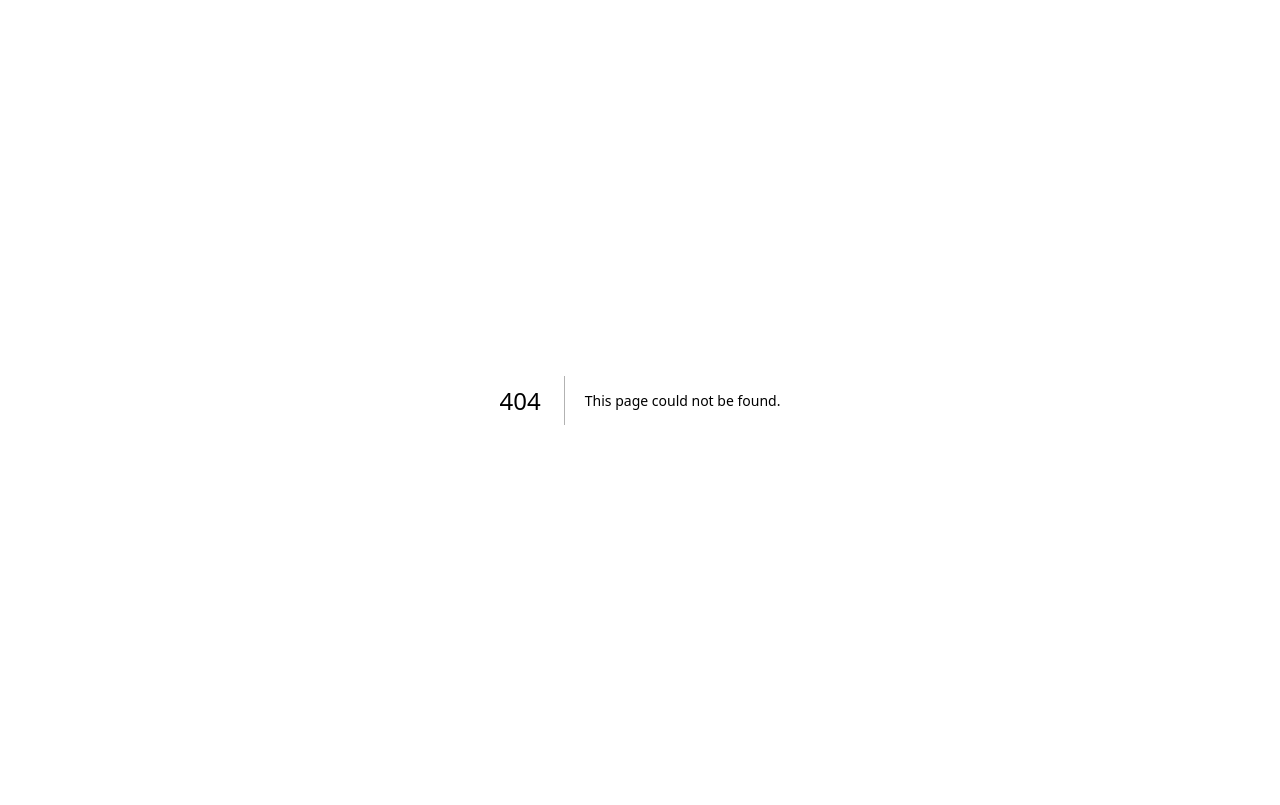
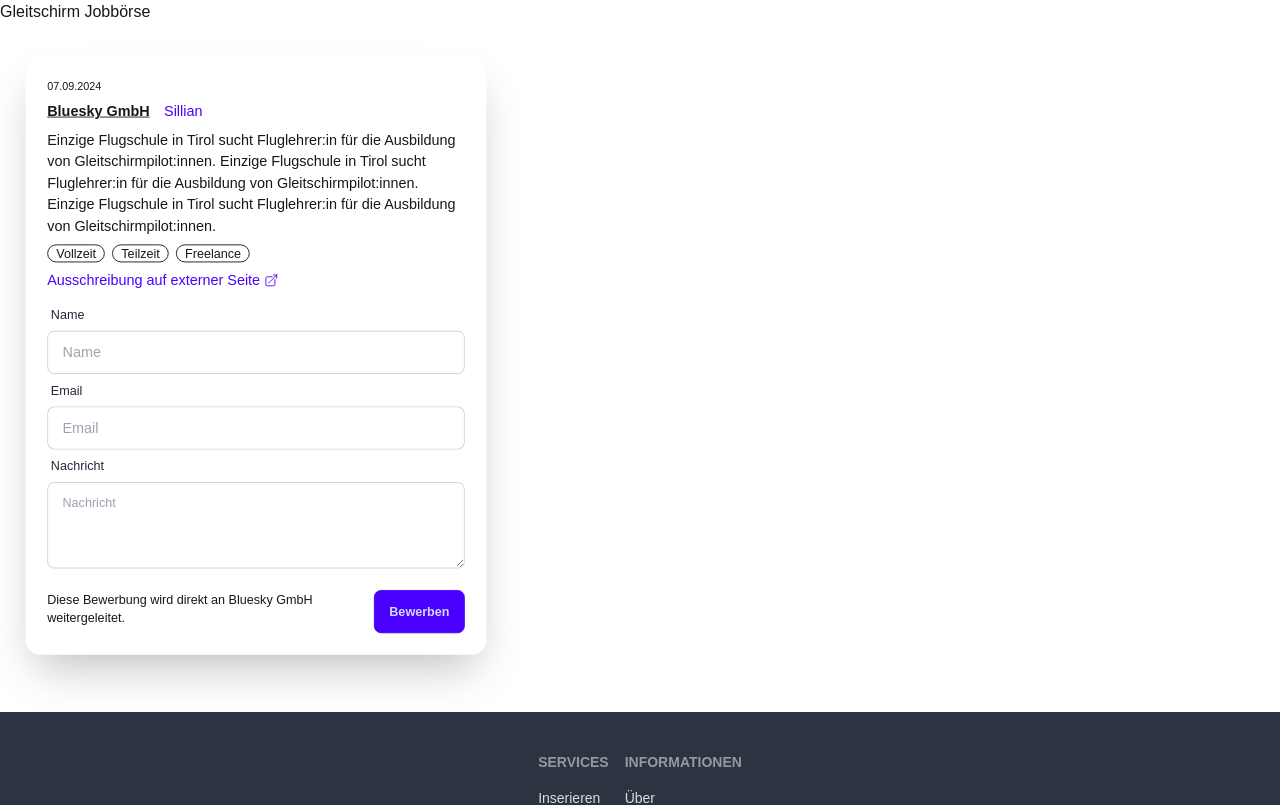
Before and after one commit to TobiasWust/gleitschirmjobs, a Next.js app: page /job/0 in a window 1280 px wide. Before the commit this address had no page. Shown: the top 805 px of the page. Built offline with nearby package versions, Linux system fonts and the light colour scheme.

Commit message:
job routes

```diff
--- /dev/null
+++ b/src/app/job/[id]/page.tsx
@@ -0,0 +1,79 @@
+'use client';
+
+import { HiOutlineArrowTopRightOnSquare } from "react-icons/hi2";
+import jobs from "../../../data/jobs";
+
+export default function Job({ params: { id } }: { params: { id: string } }) {
+  const job = jobs.find((j) => j.id === Number(id));
+
+  if (!job) {
+    return <div>Job {id} not found</div>
+  }
+  // const category = useMemo(() => getCategoryNameById(job.categoryId), [job.categoryId]);
+
+  const handleSubmit = (e: React.FormEvent<HTMLFormElement>) => {
+    // e.preventDefault();
+    console.log({ e });
+    const form = e.currentTarget;
+    const formData = new FormData(form);
+    const data = Object.fromEntries(formData.entries());
+    console.log(data);
+  }
+
+  return (
+    <main>
+      <div className="modal-box card-body">
+        <div className="flex justify-between">
+          {/* <h2 className="card-title">{job.title}<span className="badge badge-xs badge-primary">{category}</span></h2> */}
+          <div className="text-xs">{job.date}</div>
+        </div>
+        <div className="flex gap-4">
+          <h3 className='font-semibold'>{
+            job.companyUrl ? <a className="link" href={job.companyUrl} target="_blank" rel="noreferrer">{job.company}</a> : job.company
+          }</h3>
+          <h4 className="text-primary">{job.location}</h4>
+        </div>
+        <div>
+          {job.description}
+        </div>
+        <div className="card-actions justify-between items-center">
+          <div className="card-actions">
+            {
+              job.employmentType.map((type) => <div className="badge badge-outline" key={type}>{type}</div>)
+            }
+            <a className="text-primary flex items-center gap-1" href={job.jobUrl} target="_blank" rel="noreferrer">Ausschreibung auf externer Seite <HiOutlineArrowTopRightOnSquare /></a>
+          </div>
+        </div>
+        <form method="dialog" onSubmit={handleSubmit}>
+          <label className="form-control w-full">
+            <div className="label">
+              <span className="label-text">Name</span>
+            </div>
+            <input type="text" name="name" required placeholder="Name" className="input input-bordered w-full" />
+          </label>
+          <label className="form-control w-full">
+            <div className="label">
+              <span className="label-text">Email</span>
+            </div>
+            <input type="email" name="email" required placeholder="Email" className="input input-bordered w-full" />
+          </label>
+          <label className="form-control">
+            <div className="label">
+              <span className="label-text">Nachricht</span>
+            </div>
+            <textarea className="textarea textarea-bordered h-24" name="message" required placeholder="Nachricht"></textarea>
+          </label>
+          <div className="modal-action">
+            <p className="text-sm">
+              Diese Bewerbung wird direkt an {job.company} weitergeleitet.
+            </p>
+            <button type="submit" className="btn btn-primary">Bewerben</button>
+          </div>
+        </form>
+      </div >
+      <form method="dialog" className="modal-backdrop">
+        <button>close</button>
+      </form>
+    </main >
+  )
+}
--- a/src/app/layout.tsx
+++ b/src/app/layout.tsx
@@ -1,6 +1,7 @@
 import type { Metadata } from "next";
 import localFont from "next/font/local";
 import "./globals.css";
+import Footer from "../components/Footer";
 
 const geistSans = localFont({
   src: "./fonts/GeistVF.woff",
@@ -28,7 +29,11 @@ export default function RootLayout({
       <body
         className={`${geistSans.variable} ${geistMono.variable} antialiased`}
       >
-        {children}
+        <h1>Gleitschirm Jobbörse</h1>
+        <div className="md:container md:mx-auto">
+          {children}
+        </div>
+        <Footer />
       </body>
     </html>
   );
--- a/src/app/page.tsx
+++ b/src/app/page.tsx
@@ -1,25 +1,14 @@
 'use client';
 
 import CategoryBar from "../components/Categorybar";
-import Footer from "../components/Footer";
-import JobModal from "../components/JobModal";
 import JobTable from "../components/JobTable";
-import jobs from "../data/jobs";
-import { useJobModal } from "../store/useJobModal";
 
 export default function Home() {
-  const jobId = useJobModal((state) => state.jobId);
-  const job = jobs.find(j => j.id === jobId);
-
   return (
     <main>
-      <h1>Gleitschirm Jobbörse</h1>
-      <div className="md:container md:mx-auto">
-        <CategoryBar />
-        <JobTable />
-      </div>
-      {job && <JobModal job={job} />}
-      <Footer />
+      <CategoryBar />
+      <JobTable />
+      {/* {job && <JobModal job={job} />} */}
     </main>
   );
 }
--- a/src/components/JobCard.tsx
+++ b/src/components/JobCard.tsx
@@ -4,27 +4,23 @@ import { useMemo } from "react"
 import { Job } from "../data/jobs";
 import { getCategoryNameById } from "../data/categories";
 import { useFav } from "../store/useFav";
-import { useJobModal } from "../store/useJobModal";
+import Link from "next/link";
 
 export default function JobCard({ job }: { job: Job }) {
-  // const [expanded, setExpanded] = useState(false);
-
-  const openModal = useJobModal((state) => state.openModal);
-
   const toggleFav = useFav((state) => state.toggleFav);
   const favs = useFav((state) => state.favs);
 
   const category = useMemo(() => getCategoryNameById(job.categoryId), [job.categoryId]);
 
-  const handleFav = () => {
+  const handleFav = (e) => {
+    e.stopPropagation();
+    e.preventDefault();
     toggleFav(job.id);
   }
 
-  const handleApply = () => {
-    openModal(job.id);
-  }
-
   return (
+    <article>
+      <Link href={`/job/${job.id}`}>
         <div className={`card card-compact bg-base-100 w-full shadow-xl ${job.highlight ? 'border-solid border-2 border-yellow-300' : ''} `}>
           <div className="card-body">
             <div className="flex justify-between">
@@ -32,20 +28,14 @@ export default function JobCard({ job }: { job: Job }) {
               <div className="text-xs">{job.date}</div>
             </div>
             <div className="flex gap-4">
-          <h3 className="font-semibold text-primary">{
-            job.companyUrl ? <a className="link" href={job.companyUrl} target="_blank" rel="noreferrer">{job.company}</a> : job.company
-          }</h3>
+              <h3 className="font-semibold text-primary">{job.company}</h3>
               <span className="text-slate-400">{job.location}</span>
             </div>
-        {/* <button className="text-left" type="button" onClick={() => setExpanded(!expanded)}> */}
-        {/* <div className={`${expanded ? "line-clamp-none max-h-40" : "line-clamp-2 max-h-14"} transition-[max-height] duration-500`}> */}
             <div>
               {job.description}
             </div>
-        {/* {expanded ? <span className="text-primary">Weniger anzeigen</span> : <span className="text-primary">Mehr anzeigen</span>} */}
-        {/* </button> */}
-        {job.jobUrl &&
-          <a className="text-primary flex items-center gap-1" href={job.jobUrl} target="_blank" rel="noreferrer">Ausschreibung auf externer Seite <HiOutlineArrowTopRightOnSquare /></a>}
+            {/* {job.jobUrl &&
+            <a className="text-primary flex items-center gap-1" href={job.jobUrl} target="_blank" rel="noreferrer">Ausschreibung auf externer Seite <HiOutlineArrowTopRightOnSquare /></a>} */}
             <div className="card-actions justify-between items-center">
               <div className="card-actions">
                 {
@@ -54,10 +44,11 @@ export default function JobCard({ job }: { job: Job }) {
               </div>
               <div className="card-actions">
                 <button className="btn" onClick={handleFav}>{favs.includes(job.id) ? <HiStar className="text-yellow-300" /> : <HiOutlineStar />}Merken</button>
-            <button className="btn btn-primary" onClick={handleApply}>Bewerben</button>
               </div>
             </div>
           </div>
         </div>
+      </Link>
+    </article >
   )
 }
```
Lines whose indentation alone changed are shown as unchanged.
